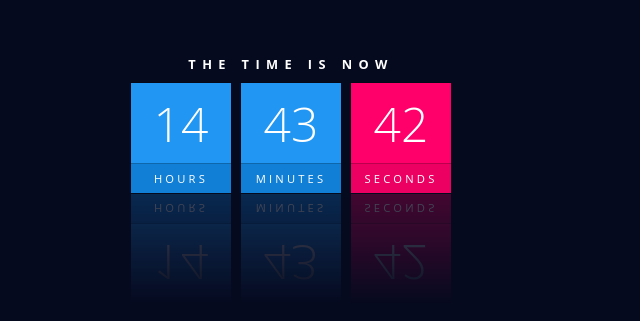
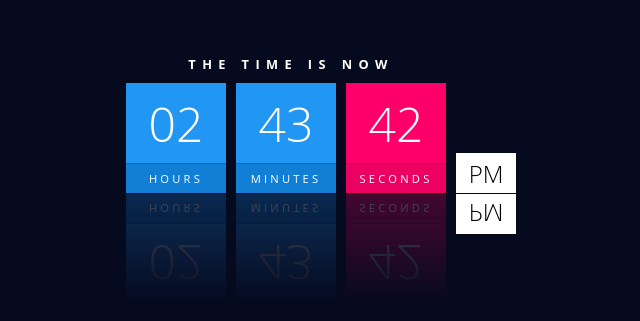
Before and after one commit to kshitijvarshne1/Digital-Clock, a plain HTML site: page index.html in a window 1280 px wide. Shown: the part 281-602 px from the top of the page, without its empty margins (349-989 px from the left). Drawn offline with Linux system fonts and the light colour scheme.

Commit message:
final commit

```diff
--- a/index.html
+++ b/index.html
@@ -12,6 +12,7 @@
             <div><span id="hour">00</span><span>Hours</span></div>
             <div><span id="minutes">00</span><span>Minutes</span></div>
             <div><span id="seconds">00</span><span>Seconds</span></div>
+            <div><span id="ampm">AM</span></div>
         </div>
     </div>
     <script type="text/javascript" src="script.js"></script>
--- a/script.js
+++ b/script.js
@@ -1,18 +1,28 @@
-
-function clock(){
+function clock() {
     var hours = document.getElementById("hour");
-    var minutes= document.getElementById("minutes");
-    var seconds= document.getElementById("seconds")
+    var minutes = document.getElementById("minutes");
+    var seconds = document.getElementById("seconds")
+    var ampm = document.getElementById("ampm")
 
 
     var date = new Date();
-    var h= date.getHours();
-    var m= date.getMinutes();
-    var s= date.getSeconds();
+    var h = date.getHours();
+    var m = date.getMinutes();
+    var s = date.getSeconds();
+    var am = "AM";
 
-    hours.innerHTML=h;
-    minutes.innerHTML=m;
-    seconds.innerHTML= s;
+    if(h>12){
+        h=h-12;
+         am= "PM";
+    }
+    h=(h<10)? "0"+h :h
+    m=(m<10)? "0"+m :m
+    s=(s<10)? "0"+s :s
+
+    hours.innerHTML = h;
+    minutes.innerHTML = m;
+    seconds.innerHTML = s;
+    ampm.innerHTML=am;
 }
 
-var interval = setInterval(clock,1000)
+var interval = setInterval(clock, 1000)
--- a/style.css
+++ b/style.css
@@ -58,9 +58,19 @@ body{
     text-transform: uppercase;
 
 }
-#clock #time div:last-child span{
+#clock #time div:nth-last-child(2) span{
     background: #ff006a;
 }
-#clock #time div:last-child span:nth-child(2){
+#clock #time div:nth-last-child(2) span:nth-child(2){
     background: #ec0062;
 }
+#clock #time div:nth-last-child(1) span{
+    position: absolute;
+    bottom: 0;
+    width: 60px;
+    height: 40px;
+    font-size: 1.5rem;
+    background: #fff;
+    color: black;
+    -webkit-box-reflect: below 1px linear-gradient(transparent,#0004);
+}
```
